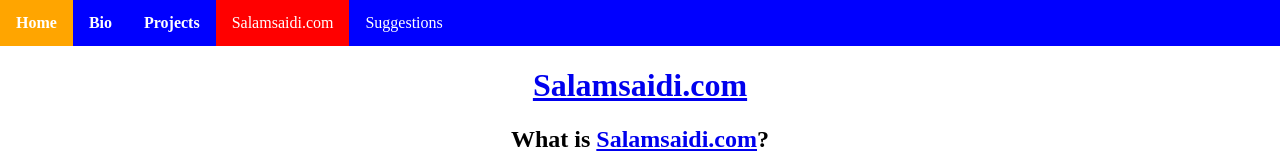
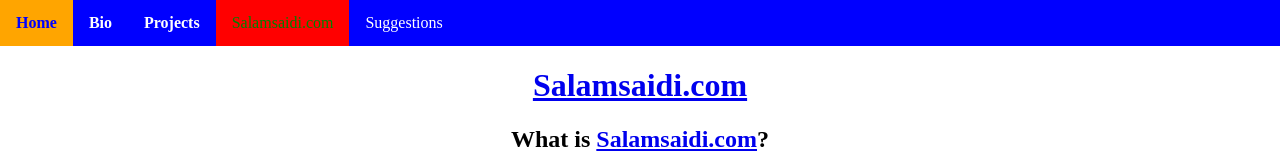
Before and after one commit to Ryyn-Sd/rayyansaidi-com, a Gatsby site: page /projects/salamsaidi in a window 1280 px wide. In both pictures the pointer is over the link "Home". Shown: the top 160 px of the page. Built offline with nearby package versions, Linux system fonts and the light colour scheme; Gatsby itself is replaced by a stand-in of ours.

Commit message:
contrast ratio

```diff
--- a/src/style.css
+++ b/src/style.css
@@ -26,8 +26,10 @@
 
 .navbar a:hover:not(.active) {
     background-color: orange;
+    color: blue;
 }
 
 .active {
     background-color: rgb(255, 0, 0);
+    color: green;
 }
```
